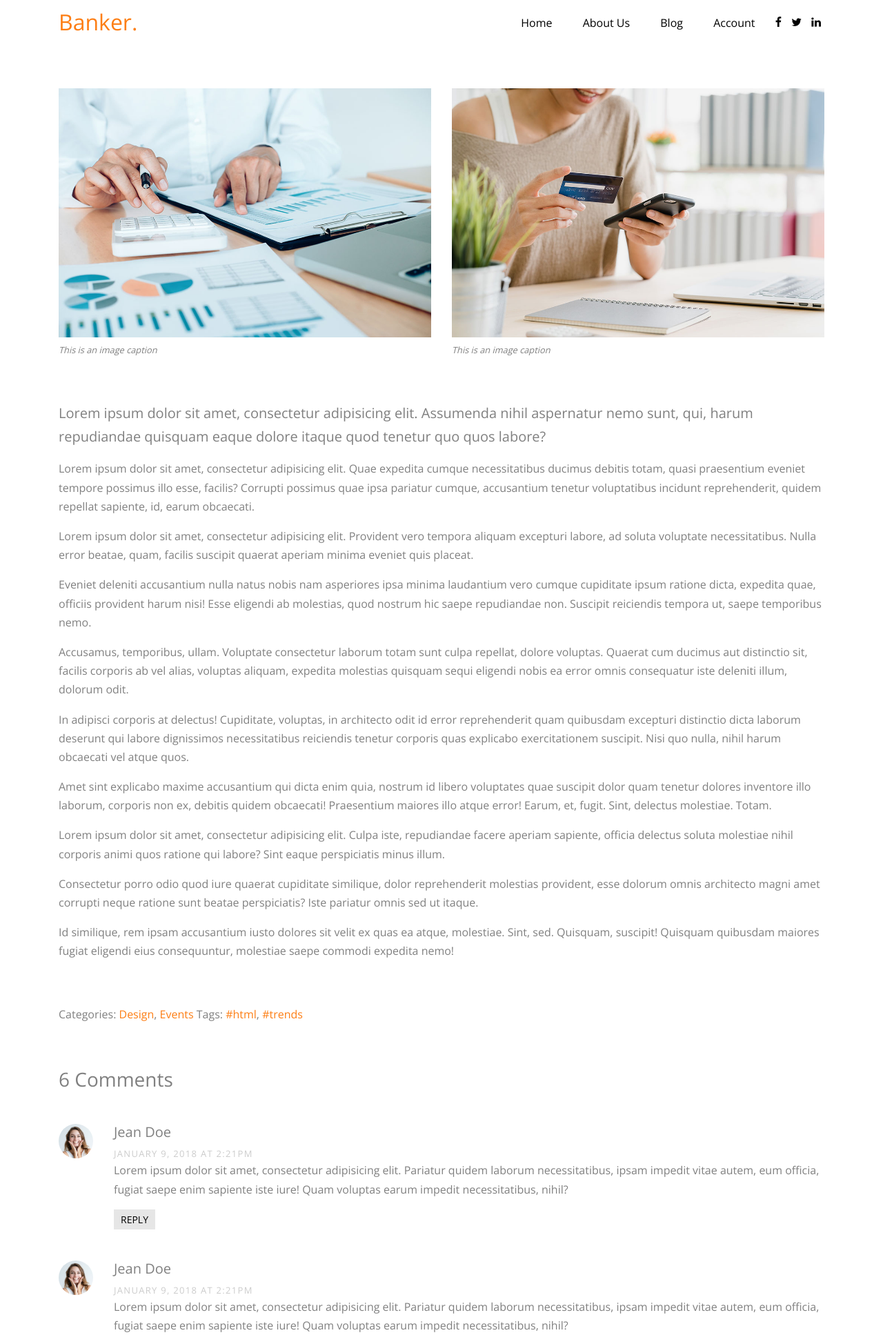
After one commit to pavelneda/coin, a Django app: template blogs/templates/blogs/blog.html in a window 1280 px wide. The commit adds this page. Shown: the top 1935 px of the page at 69% size. Run offline with Django 3.2, Linux system fonts and the light colour scheme; the template is opened without the code that fills it, so the values that code supplies are empty; some libraries are stand-ins or nearby versions; some web fonts are replaced.

Commit message:
added blogs

```diff
--- /dev/null
+++ b/blogs/templates/blogs/blog.html
@@ -0,0 +1,152 @@
+{% extends 'main/base.html' %}
+
+{% load static %}
+{% block content %}
+<section class="site-section">
+      <div class="container">
+
+          <div class="blog-content">
+            <div class="row mb-5">
+              <div class="col-lg-6">
+                <figure><img src="{% static 'main/images/img_3.jpg' %}" alt="Free Website Template by Free-Template.co" class="img-fluid">
+                  <figcaption>This is an image caption</figcaption></figure>
+              </div>
+              <div class="col-lg-6">
+                <figure><img src="{% static 'main/images/img_4.jpg' %}" alt="Free Website Template by Free-Template.co" class="img-fluid">
+                  <figcaption>This is an image caption</figcaption></figure>
+              </div>
+            </div>
+            <p class="lead">Lorem ipsum dolor sit amet, consectetur adipisicing elit. Assumenda nihil aspernatur nemo sunt, qui, harum repudiandae quisquam eaque dolore itaque quod tenetur quo quos labore?</p>
+            <p>Lorem ipsum dolor sit amet, consectetur adipisicing elit. Quae expedita cumque necessitatibus ducimus debitis totam, quasi praesentium eveniet tempore possimus illo esse, facilis? Corrupti possimus quae ipsa pariatur cumque, accusantium tenetur voluptatibus incidunt reprehenderit, quidem repellat sapiente, id, earum obcaecati.</p>
+
+            <blockquote><p>Lorem ipsum dolor sit amet, consectetur adipisicing elit. Provident vero tempora aliquam excepturi labore, ad soluta voluptate necessitatibus. Nulla error beatae, quam, facilis suscipit quaerat aperiam minima eveniet quis placeat.</p></blockquote>
+
+            <p>Eveniet deleniti accusantium nulla natus nobis nam asperiores ipsa minima laudantium vero cumque cupiditate ipsum ratione dicta, expedita quae, officiis provident harum nisi! Esse eligendi ab molestias, quod nostrum hic saepe repudiandae non. Suscipit reiciendis tempora ut, saepe temporibus nemo.</p>
+            <p>Accusamus, temporibus, ullam. Voluptate consectetur laborum totam sunt culpa repellat, dolore voluptas. Quaerat cum ducimus aut distinctio sit, facilis corporis ab vel alias, voluptas aliquam, expedita molestias quisquam sequi eligendi nobis ea error omnis consequatur iste deleniti illum, dolorum odit.</p>
+            <p>In adipisci corporis at delectus! Cupiditate, voluptas, in architecto odit id error reprehenderit quam quibusdam excepturi distinctio dicta laborum deserunt qui labore dignissimos necessitatibus reiciendis tenetur corporis quas explicabo exercitationem suscipit. Nisi quo nulla, nihil harum obcaecati vel atque quos.</p>
+            <p>Amet sint explicabo maxime accusantium qui dicta enim quia, nostrum id libero voluptates quae suscipit dolor quam tenetur dolores inventore illo laborum, corporis non ex, debitis quidem obcaecati! Praesentium maiores illo atque error! Earum, et, fugit. Sint, delectus molestiae. Totam.</p>
+
+            <p>Lorem ipsum dolor sit amet, consectetur adipisicing elit. Culpa iste, repudiandae facere aperiam sapiente, officia delectus soluta molestiae nihil corporis animi quos ratione qui labore? Sint eaque perspiciatis minus illum.</p>
+            <p>Consectetur porro odio quod iure quaerat cupiditate similique, dolor reprehenderit molestias provident, esse dolorum omnis architecto magni amet corrupti neque ratione sunt beatae perspiciatis? Iste pariatur omnis sed ut itaque.</p>
+            <p>Id similique, rem ipsam accusantium iusto dolores sit velit ex quas ea atque, molestiae. Sint, sed. Quisquam, suscipit! Quisquam quibusdam maiores fugiat eligendi eius consequuntur, molestiae saepe commodi expedita nemo!</p>
+            <div class="pt-5">
+              <p>Categories:  <a href="#">Design</a>, <a href="#">Events</a>  Tags: <a href="#">#html</a>, <a href="#">#trends</a></p>
+            </div>
+
+
+            <div class="pt-5">
+              <h3 class="mb-5">6 Comments</h3>
+              <ul class="comment-list">
+                <li class="comment">
+                  <div class="vcard bio">
+                    <img src="{% static 'main/images/person_1.jpg' %}" alt="Free Website Template by Free-Template.co">
+                  </div>
+                  <div class="comment-body">
+                    <h3>Jean Doe</h3>
+                    <div class="meta">January 9, 2018 at 2:21pm</div>
+                    <p>Lorem ipsum dolor sit amet, consectetur adipisicing elit. Pariatur quidem laborum necessitatibus, ipsam impedit vitae autem, eum officia, fugiat saepe enim sapiente iste iure! Quam voluptas earum impedit necessitatibus, nihil?</p>
+                    <p><a href="#" class="reply">Reply</a></p>
+                  </div>
+                </li>
+
+                <li class="comment">
+                  <div class="vcard bio">
+                    <img src="{% static 'main/images/person_1.jpg' %}" alt="Image placeholder">
+                  </div>
+                  <div class="comment-body">
+                    <h3>Jean Doe</h3>
+                    <div class="meta">January 9, 2018 at 2:21pm</div>
+                    <p>Lorem ipsum dolor sit amet, consectetur adipisicing elit. Pariatur quidem laborum necessitatibus, ipsam impedit vitae autem, eum officia, fugiat saepe enim sapiente iste iure! Quam voluptas earum impedit necessitatibus, nihil?</p>
+                    <p><a href="#" class="reply">Reply</a></p>
+                  </div>
+
+                  <ul class="children">
+                    <li class="comment">
+                      <div class="vcard bio">
+                        <img src="{% static 'main/images/person_1.jpg' %}" alt="Image placeholder">
+                      </div>
+                      <div class="comment-body">
+                        <h3>Jean Doe</h3>
+                        <div class="meta">January 9, 2018 at 2:21pm</div>
+                        <p>Lorem ipsum dolor sit amet, consectetur adipisicing elit. Pariatur quidem laborum necessitatibus, ipsam impedit vitae autem, eum officia, fugiat saepe enim sapiente iste iure! Quam voluptas earum impedit necessitatibus, nihil?</p>
+                        <p><a href="#" class="reply">Reply</a></p>
+                      </div>
+
+
+                      <ul class="children">
+                        <li class="comment">
+                          <div class="vcard bio">
+                            <img src="{% static 'main/images/person_1.jpg' %}" alt="Image placeholder">
+                          </div>
+                          <div class="comment-body">
+                            <h3>Jean Doe</h3>
+                            <div class="meta">January 9, 2018 at 2:21pm</div>
+                            <p>Lorem ipsum dolor sit amet, consectetur adipisicing elit. Pariatur quidem laborum necessitatibus, ipsam impedit vitae autem, eum officia, fugiat saepe enim sapiente iste iure! Quam voluptas earum impedit necessitatibus, nihil?</p>
+                            <p><a href="#" class="reply">Reply</a></p>
+                          </div>
+
+                            <ul class="children">
+                              <li class="comment">
+                                <div class="vcard bio">
+                                  <img src="{% static 'main/images/person_1.jpg' %}" alt="Image placeholder">
+                                </div>
+                                <div class="comment-body">
+                                  <h3>Jean Doe</h3>
+                                  <div class="meta">January 9, 2018 at 2:21pm</div>
+                                  <p>Lorem ipsum dolor sit amet, consectetur adipisicing elit. Pariatur quidem laborum necessitatibus, ipsam impedit vitae autem, eum officia, fugiat saepe enim sapiente iste iure! Quam voluptas earum impedit necessitatibus, nihil?</p>
+                                  <p><a href="#" class="reply">Reply</a></p>
+                                </div>
+                              </li>
+                            </ul>
+                        </li>
+                      </ul>
+                    </li>
+                  </ul>
+                </li>
+
+                <li class="comment">
+                  <div class="vcard bio">
+                    <img src="{% static 'main/images/person_1.jpg' %}" alt="Image placeholder">
+                  </div>
+                  <div class="comment-body">
+                    <h3>Jean Doe</h3>
+                    <div class="meta">January 9, 2018 at 2:21pm</div>
+                    <p>Lorem ipsum dolor sit amet, consectetur adipisicing elit. Pariatur quidem laborum necessitatibus, ipsam impedit vitae autem, eum officia, fugiat saepe enim sapiente iste iure! Quam voluptas earum impedit necessitatibus, nihil?</p>
+                    <p><a href="#" class="reply">Reply</a></p>
+                  </div>
+                </li>
+              </ul>
+              <!-- END comment-list -->
+
+              <div class="comment-form-wrap pt-5">
+                <h3 class="mb-5">Leave a comment</h3>
+                <form action="#" class="p-5 bg-light">
+                  <div class="form-group">
+                    <label for="name">Name *</label>
+                    <input type="text" class="form-control" id="name">
+                  </div>
+                  <div class="form-group">
+                    <label for="email">Email *</label>
+                    <input type="email" class="form-control" id="email">
+                  </div>
+                  <div class="form-group">
+                    <label for="website">Website</label>
+                    <input type="url" class="form-control" id="website">
+                  </div>
+
+                  <div class="form-group">
+                    <label for="message">Message</label>
+                    <textarea name="" id="message" cols="30" rows="10" class="form-control"></textarea>
+                  </div>
+                  <div class="form-group">
+                    <input type="submit" value="Post Comment" class="btn btn-primary">
+                  </div>
+
+                </form>
+              </div>
+            </div>
+
+          </div>
+        </div>
+    </section>
+{% endblock %}
--- a/blogs/views.py
+++ b/blogs/views.py
@@ -7,4 +7,4 @@ def blogs(request):
 
 
 def blog(request, blog_id):
-    return HttpResponse(f'{blog_id} blog page')
+    return render(request, 'blogs/blog.html')
--- a/main/templates/main/includes/footer.html
+++ b/main/templates/main/includes/footer.html
@@ -12,12 +12,10 @@
               <div class="col-md-3 ml-auto">
                 <h2 class="footer-heading mb-4">Quick Links</h2>
                 <ul class="list-unstyled">
-                  <li><a href="#about-section" class="smoothscroll">Terms</a></li>
-                  <li><a href="#about-section" class="smoothscroll">Policy</a></li>
-                  <li><a href="#about-section" class="smoothscroll">About Us</a></li>
-                  <li><a href="#services-section" class="smoothscroll">Services</a></li>
-                  <li><a href="#testimonials-section" class="smoothscroll">Testimonials</a></li>
-                  <li><a href="#contact-section" class="smoothscroll">Contact Us</a></li>
+                  <li><a href="/" class="smoothscroll">Home</a></li>
+                  <li><a href="/about" class="smoothscroll">About Us</a></li>
+                  <li><a href="/blogs" class="smoothscroll">Blog</a></li>
+                  <li><a href="/account" class="smoothscroll">Account</a></li>
                 </ul>
               </div>
               <div class="col-md-3 footer-social">
--- a/main/templates/main/includes/header.html
+++ b/main/templates/main/includes/header.html
@@ -70,7 +70,7 @@
                 </li>
 
 
-                <li><a href="/blog" class="nav-link">Blog</a></li>
+                <li><a href="/blogs" class="nav-link">Blog</a></li>
                   <li><a href="/account" class="nav-link">Account</a></li>
                 <li class="social"><a href="#contact-section" class="nav-link"><span class="icon-facebook"></span></a></li>
                 <li class="social"><a href="#contact-section" class="nav-link"><span class="icon-twitter"></span></a></li>
```
Also changed, not shown: blogs/templates/blogs/index.html (+50 -10 lines), db.sqlite3.
